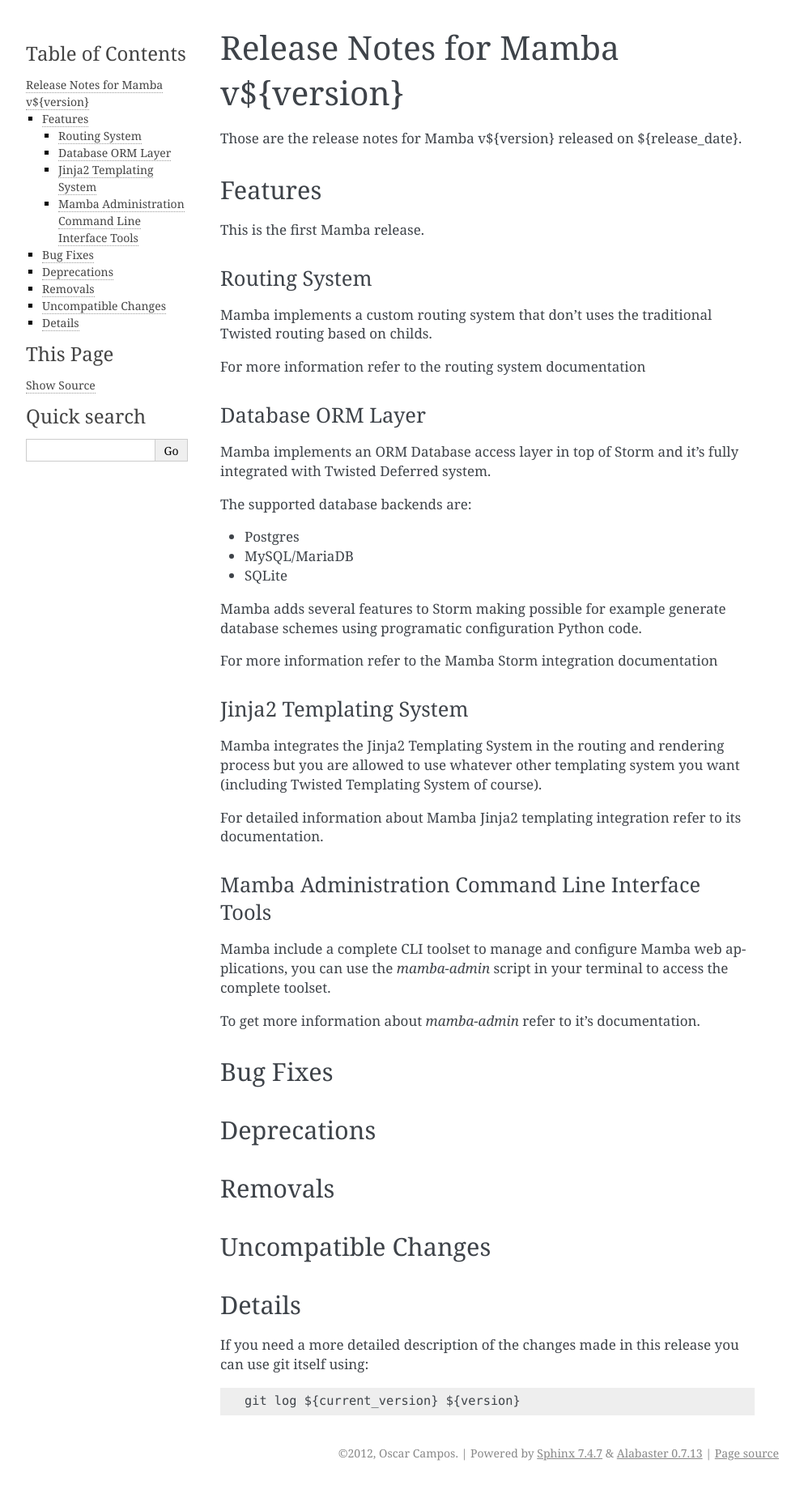
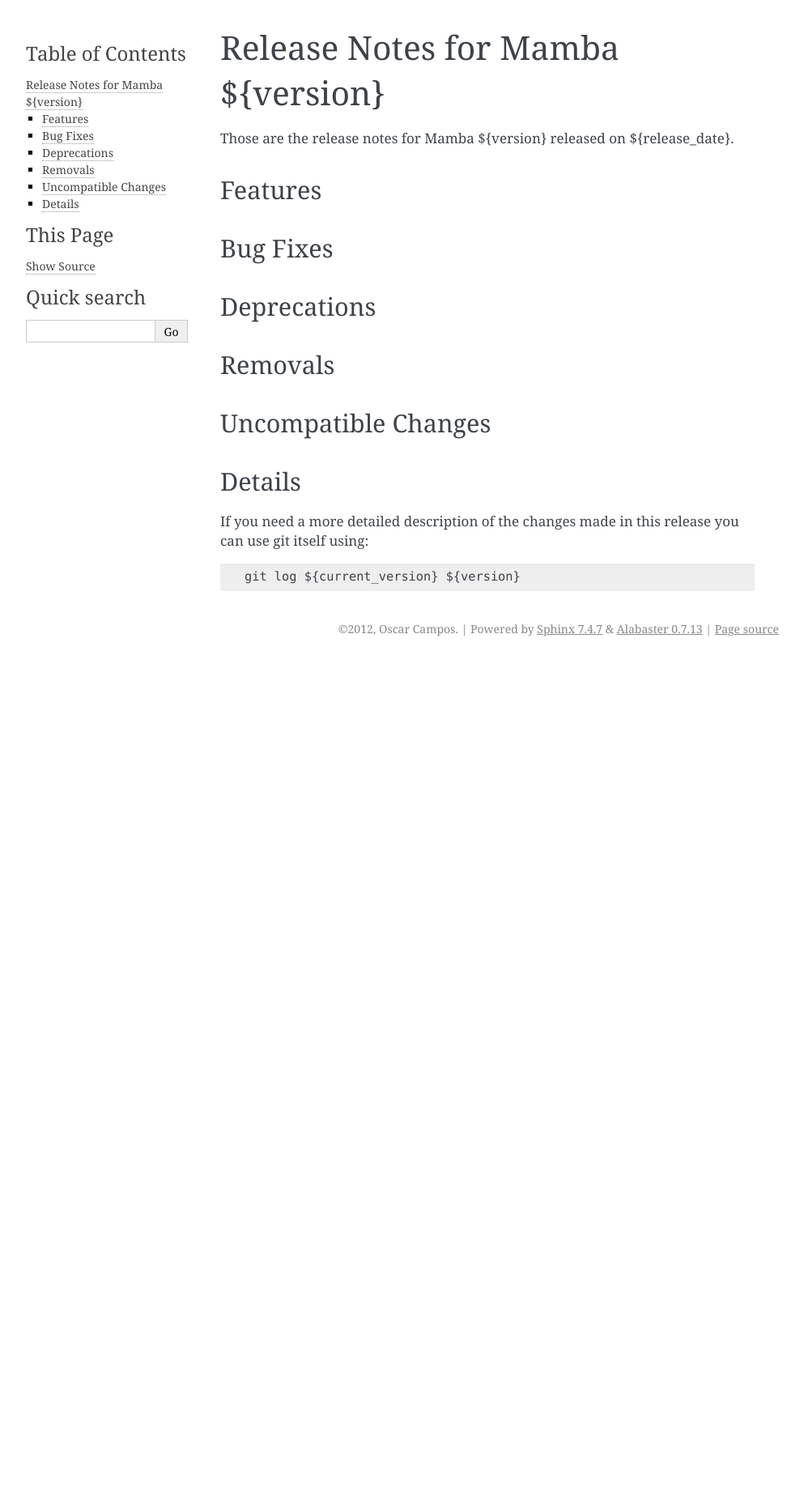
Before and after one commit to PyMamba/mamba-framework, a Sphinx documentation site: the page built from docs/relnotes/index.rst, in a window 1280 px wide. Shown: the whole page at 81% size, without its empty margins (148-1141 px from the left). Built offline with Sphinx 7.4.7, drawn with Linux system fonts in a browser that asks for light colours; pages that are not in the unit, such as notebooks, are missing from menus; after the commit the page ends 900 px from its top, so only the background shows below that.

```diff
--- a/docs/relnotes/index.rst
+++ b/docs/relnotes/index.rst
@@ -1,62 +1,15 @@
-Release Notes for Mamba v${version}
-===================================
+Release Notes for Mamba ${version}
+==================================
 
 ..
-    Any new feature or bugfix should be listed in this file, for trivial fixes
-    or features a bulleted list item is enough but for more sophisticated
+   Any new feature or bugfix should be listed in this file, for trivial fixes
+    or features a bulleted list item is enough but for more sphisticated
     additions a subsection for their own is required.
 
-Those are the release notes for Mamba v${version} released on ${release_date}.
+Those are the release notes for Mamba ${version} released on ${release_date}.
 
 Features
 --------
-
-This is the first Mamba release.
-
-Routing System
-~~~~~~~~~~~~~~
-
-Mamba implements a custom routing system that don't uses the traditional
-Twisted routing based on childs.
-
-For more information refer to the routing system documentation
-
-Database ORM Layer
-~~~~~~~~~~~~~~~~~~
-
-Mamba implements an ORM Database access layer in top of Storm and it's fully
-integrated with Twisted Deferred system.
-
-The supported database backends are:
-
-* Postgres
-* MySQL/MariaDB
-* SQLite
-
-Mamba adds several features to Storm making possible for example generate
-database schemes using programatic configuration Python code.
-
-For more information refer to the Mamba Storm integration documentation
-
-Jinja2 Templating System
-~~~~~~~~~~~~~~~~~~~~~~~~
-
-Mamba integrates the Jinja2 Templating System in the routing and rendering
-process but you are allowed to use whatever other templating system you want
-(including Twisted Templating System of course).
-
-For detailed information about Mamba Jinja2 templating integration refer to its
-documentation.
-
-Mamba Administration Command Line Interface Tools
-~~~~~~~~~~~~~~~~~~~~~~~~~~~~~~~~~~~~~~~~~~~~~~~~~
-
-Mamba include a complete CLI toolset to manage and configure Mamba web
-applications, you can use the `mamba-admin` script in your terminal to access
-the complete toolset.
-
-To get more information about `mamba-admin` refer to it's documentation.
-
 
 Bug Fixes
 ---------
@@ -76,4 +29,4 @@ Details
 If you need a more detailed description of the changes made in this release you
 can use git itself using::
 
-    git log ${current_version} ${version}
+   git log ${current_version} ${version}
--- a/mamba/_version.py
+++ b/mamba/_version.py
@@ -1,3 +1,3 @@
 # This is an auto-generated file. Do not edit it.
 from twisted.python import versions
-version = versions.Version('mamba', 0, 3, 3)
+version = versions.Version('mamba', 0, 3, 4)
```
Also changed, not shown: docs/relnotes/0.3.4.rst (added, +79 -0 lines), 5 other files.
